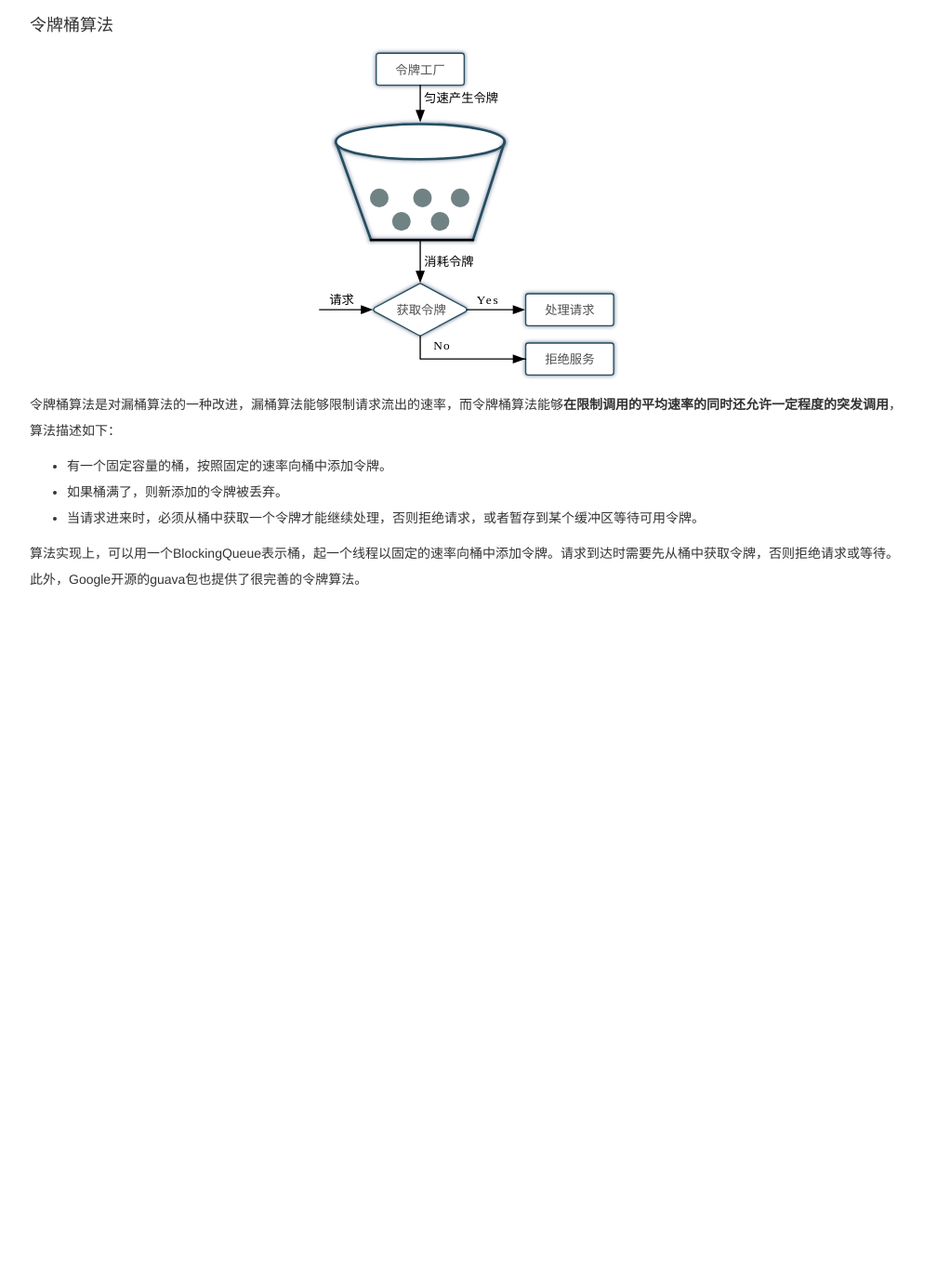
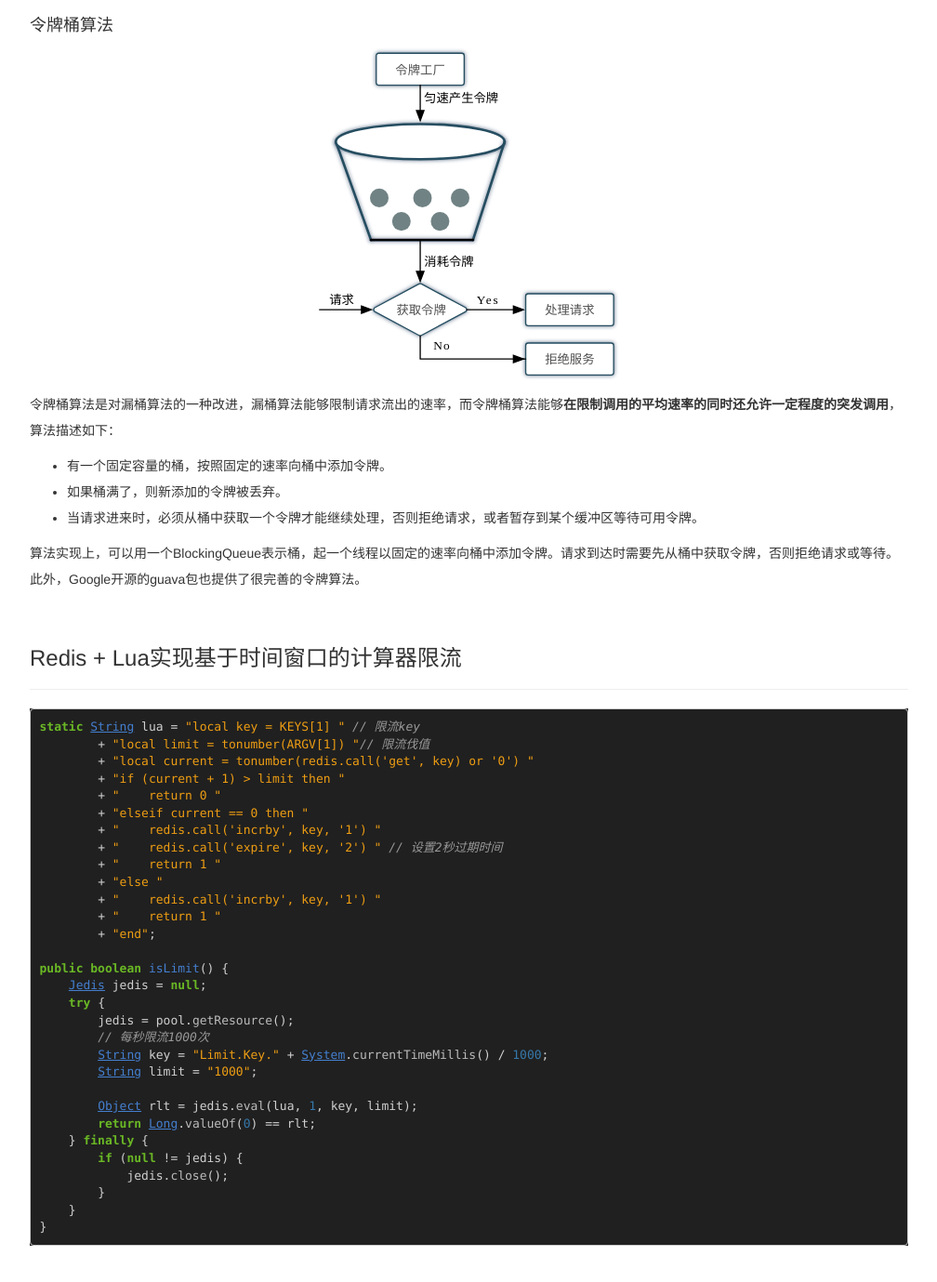
Before and after one commit to OuYangLiang/ouyangliang.github.io, a Jekyll site: the page built from _posts/2018-07-25-《微服务架构》：限流.markdown, in a window 1280 px wide and 1400 px high, scrolled down 1696 px. Shown: the top 1379 px of the window at 93% size, without its empty margins (38-1046 px from the left). Built offline with Jekyll 4.4.1, drawn with Linux system fonts in a browser that asks for light colours; before the commit the page ends 2393 px from its top, so only the background shows below that.

Commit message:
Redis + Lua限流实现

````diff
--- a/_posts/2018-07-25-《微服务架构》：限流.markdown
+++ b/_posts/2018-07-25-《微服务架构》：限流.markdown
@@ -76,3 +76,42 @@
 * 当请求进来时，必须从桶中获取一个令牌才能继续处理，否则拒绝请求，或者暂存到某个缓冲区等待可用令牌。
 
 算法实现上，可以用一个BlockingQueue表示桶，起一个线程以固定的速率向桶中添加令牌。请求到达时需要先从桶中获取令牌，否则拒绝请求或等待。此外，Google开源的guava包也提供了很完善的令牌算法。
+
+<br/>
+
+### Redis + Lua实现基于时间窗口的计算器限流
+
+---
+
+```java
+static String lua = "local key = KEYS[1] " // 限流key
+        + "local limit = tonumber(ARGV[1]) "// 限流伐值
+        + "local current = tonumber(redis.call('get', key) or '0') "
+        + "if (current + 1) > limit then "
+        + "    return 0 "
+        + "elseif current == 0 then "
+        + "    redis.call('incrby', key, '1') "
+        + "    redis.call('expire', key, '2') " // 设置2秒过期时间
+        + "    return 1 "
+        + "else "
+        + "    redis.call('incrby', key, '1') "
+        + "    return 1 "
+        + "end";
+
+public boolean isLimit() {
+    Jedis jedis = null;
+    try {
+        jedis = pool.getResource();
+        // 每秒限流1000次
+        String key = "Limit.Key." + System.currentTimeMillis() / 1000;
+        String limit = "1000";
+
+        Object rlt = jedis.eval(lua, 1, key, limit);
+        return Long.valueOf(0) == rlt;
+    } finally {
+        if (null != jedis) {
+            jedis.close();
+        }
+    }
+}
+```
````
